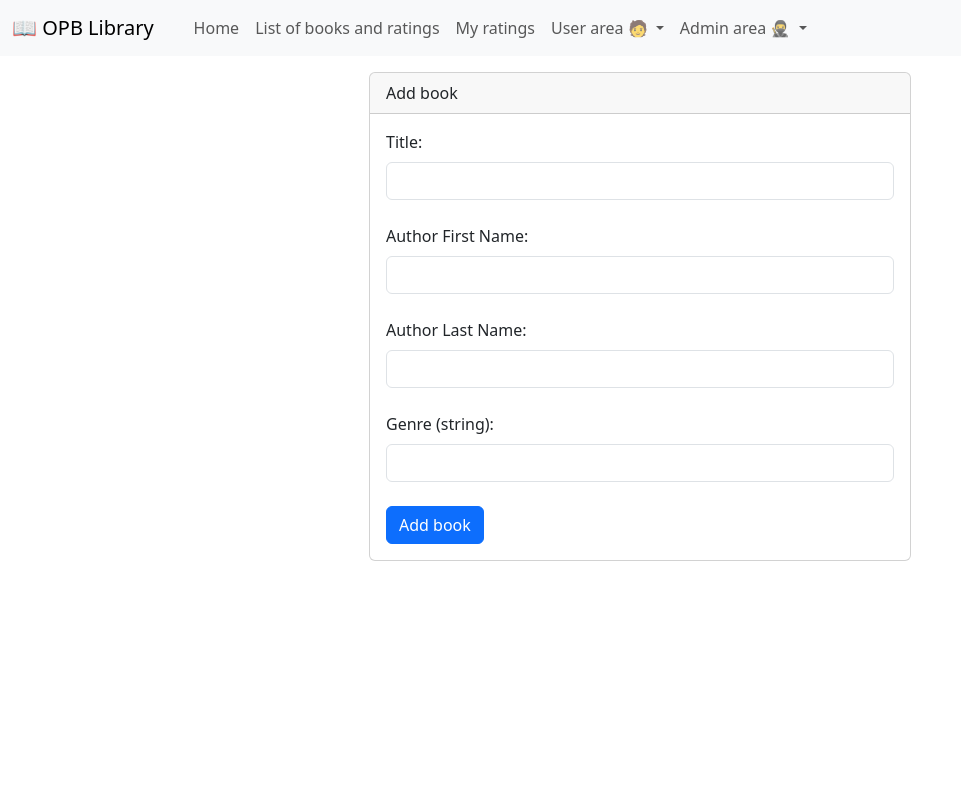
After one commit to Klara-U/OPB-Knjiznica, a Flask app: page /add_book in a window 1280 px wide. The commit adds this page. Shown: the top 801 px of the page, without its empty margins (0-961 px from the left). Run offline with Flask 2, Linux system fonts and the light colour scheme; some libraries are stand-ins or nearby versions.

Commit message:
Add files via upload

```diff
--- a/app.py
+++ b/app.py
@@ -1,16 +1,14 @@
 from flask import Flask, render_template, request, redirect, url_for, session, flash
 from flask_login import LoginManager, UserMixin, login_user, login_required, logout_user, current_user
-import sqlite3
 from werkzeug.security import generate_password_hash, check_password_hash
-import os
+import psycopg2, psycopg2.extensions, psycopg2.extras
 
 app = Flask(__name__)
 app.secret_key = 'secret_key'
-import psycopg2, psycopg2.extensions, psycopg2.extras
+
 psycopg2.extensions.register_type(psycopg2.extensions.UNICODE) # se znebimo problemov s sumniki
 conn = psycopg2.connect(database='opb2023_klarau', host='baza.fmf.uni-lj.si', user='klarau', password='4hoayx6s')
 conn.set_isolation_level(psycopg2.extensions.ISOLATION_LEVEL_AUTOCOMMIT) # onemogocimo transakcije
-
 
 # Initialize Flask-Login
 login_manager = LoginManager()
@@ -18,61 +16,52 @@ login_manager.init_app(app)
 
 # Initialize the database
 def initialize_database():
-
     cursor = conn.cursor()
     cursor.execute('''
         CREATE TABLE IF NOT EXISTS users (
-            id INTEGER PRIMARY KEY,
+            id SERIAL PRIMARY KEY,
             username TEXT UNIQUE,
             password TEXT,
             name TEXT,
             surname TEXT,
             is_admin INTEGER DEFAULT 0,
-            gender TEXT DEFAULT NULL,
-            age INTEGER DEFAULT NULL
-        )
+            gender TEXT,
+            age INTEGER
+        );
     ''')
     cursor.execute('''
         CREATE TABLE IF NOT EXISTS books (
-            id_book INTEGER PRIMARY KEY,
+            id_book SERIAL PRIMARY KEY,
             title TEXT,
             author_first_name TEXT,
             author_last_name TEXT,
             genre TEXT,
             status TEXT,
-            rating FLOAT DEFAULT 0.0,  -- Initial rating is 0.0
-            num_ratings INTEGER DEFAULT 0,  -- Initial number of ratings is 0
-            user_id INTEGER DEFAULT NULL,
-            FOREIGN KEY(user_id) REFERENCES users(id)
+            rating FLOAT DEFAULT 0.0,
+            num_ratings INTEGER DEFAULT 0,
+            user_id INTEGER REFERENCES users(id)
         );
     ''')
     cursor.execute('''
         CREATE TABLE IF NOT EXISTS user_ratings (
-            id INTEGER PRIMARY KEY,
-            user_id INTEGER,
-            book_id INTEGER,
-            rating INTEGER,
-            FOREIGN KEY(user_id) REFERENCES users(id),
-            FOREIGN KEY(book_id) REFERENCES books(id_book)
+            id SERIAL PRIMARY KEY,
+            user_id INTEGER REFERENCES users(id),
+            book_id INTEGER REFERENCES books(id_book),
+            rating INTEGER
         );
     ''')
-
     conn.commit()
-    ()
 
 initialize_database()
 
 
 @app.route('/')
 def index():
-
     cursor = conn.cursor()
     cursor.execute('SELECT b.title, b.num_ratings, b.rating  FROM books b ORDER BY rating DESC LIMIT 5')
     top_rated = cursor.fetchall()
     cursor.execute('SELECT b.title, b.num_ratings, b.rating FROM books b ORDER BY num_ratings DESC LIMIT 5')
     most_reviewed = cursor.fetchall()
-    ()
-
     return render_template('index.html', top_rated=top_rated, most_reviewed=most_reviewed)
 
 @app.route('/admin_register', methods=['GET', 'POST'])
@@ -117,13 +106,12 @@ def admin_login():
 
 
         cursor = conn.cursor()
-        cursor.execute('SELECT * FROM users WHERE username = %s', (username,))
+        cursor.execute('SELECT * FROM users WHERE username = %s', (username))
         user = cursor.fetchone()
-        ()
 
         if user and check_password_hash(user[2], password) and user[5] == 1:
             session['user'] = user
-            return redirect(url_for('admin_dashboard'))
+            return redirect(url_for('profile'))
         else:
             return "Invalid admin credentials."
 
@@ -141,11 +129,9 @@ def login():
         username = request.form['username']
         password = request.form['password']
 
-
         cursor = conn.cursor()
         cursor.execute('SELECT * FROM users WHERE username = %s', (username,))
         user = cursor.fetchone()
-        ()
 
         if user and check_password_hash(user[2], password):
             session['user'] = user
@@ -174,18 +160,34 @@ def register():
             hashed_password = generate_password_hash(password, method='sha256')
 
             # Insert user data into the database
-
             cursor = conn.cursor()
             cursor.execute('INSERT INTO users (username, password, name, surname) VALUES (%s, %s, %s, %s)',
                            (username, hashed_password, name, surname))
             conn.commit()
-            ()
 
             return redirect(url_for('login'))
         else:
             return "Passwords do not match."
 
     return render_template('register.html')
+
+@app.route('/add_book', methods=['GET', 'POST'])
+def add_book():
+    if 'user' in session and session['user'][5] == 1:  # Check if user is admin
+        if request.method == 'POST':
+            # Extract user input
+            title = request.form['title']
+            firstName = request.form['firstName']
+            lastName = request.form['lastName']
+            genre = request.form['genre']
+            cursor = conn.cursor()
+            cursor.execute('INSERT INTO books (title, author_first_name, author_last_name, genre, status) VALUES (%s, %s, %s, %s, %s)',
+                           (title, firstName, lastName, genre, 'free'))
+            conn.commit()
+            flash('Book added!')
+
+    return render_template('add_book.html')
+
 
 @app.route('/profile')
 def profile():
@@ -214,7 +216,6 @@ def view_users():
         cursor = conn.cursor()
         cursor.execute('SELECT id, username, name, surname, is_admin, gender, age FROM users')
         users = cursor.fetchall()
-        ()
 
         return render_template('user_list.html', users=users)
     else:
@@ -227,7 +228,6 @@ def view_books():
         cursor = conn.cursor()
         cursor.execute('SELECT books.*, users.username FROM books LEFT JOIN users ON books.user_id = users.id ORDER BY books.rating DESC;')
         books = cursor.fetchall()
-        ()
         return render_template('book_list.html', books=books)
     else:
         return redirect(url_for('login'))
@@ -247,16 +247,13 @@ def reserve_book(book_id):
             cursor.execute('UPDATE books SET status = %s WHERE id_book = %s', ('reserved', book_id))
             cursor.execute('UPDATE books SET user_id = %s WHERE id_book = %s', (user_id, book_id))
             conn.commit()
-            ()
             flash('Reservation successful!')
         elif status == 'reserved' and reserved_by == user_id:
             cursor.execute('UPDATE books SET status = %s WHERE id_book = %s', ('free', book_id))
             cursor.execute('UPDATE books SET user_id = %s WHERE id_book = %s', (None, book_id))
             conn.commit()
-            ()
             flash('Return successful!')
         else:
-            ()
             flash('Sorry! You did not reserve this book.')
 
         return redirect(url_for('view_books'))
@@ -282,7 +279,6 @@ def edit_profile():
             cursor = conn.cursor()
             cursor.execute('UPDATE users SET gender = %s, age = %s WHERE id = %s', (gender, age, session['user'][0]))
             conn.commit()
-            ()
 
             # Update the session data immediately
             session['user'] = (session['user'][0], session['user'][1], session['user'][2], session['user'][3], session['user'][4], session['user'][5], gender, age)
@@ -309,7 +305,6 @@ def change_password():
                     cursor = conn.cursor()
                     cursor.execute('UPDATE users SET password = %s WHERE id = %s', (hashed_password, session['user'][0]))
                     conn.commit()
-                    ()
                     return redirect(url_for('my_profile'))
                 else:
                     error_message = "New passwords do not match."
@@ -351,7 +346,6 @@ def rate_book(book_id):
                 flash('Rating accepted!')
 
             conn.commit()
-            ()
 
             # Calculate the new book rating based on all user ratings
             update_book_rating(book_id)
@@ -372,7 +366,6 @@ def update_book_rating(book_id):
     # Update the book's rating and number of ratings
     cursor.execute('UPDATE books SET rating = %s, num_ratings = (SELECT COUNT(*) FROM user_ratings WHERE book_id = %s) WHERE id_book = %s', (average_rating, book_id, book_id))
     conn.commit()
-    ()
 
 def get_book_details(book_id):
     # Retrieve book details, including the rating
@@ -380,7 +373,6 @@ def get_book_details(book_id):
     cursor = conn.cursor()
     cursor.execute('SELECT * FROM books WHERE id_book = %s', (book_id,))
     book = cursor.fetchone()
-    ()
     return book
 
 @app.route('/my_ratings')
@@ -389,7 +381,6 @@ def my_ratings():
         user_id = session['user'][0]
 
         # Retrieve the user's ratings from the database
-
         cursor = conn.cursor()
         cursor.execute('''
             SELECT b.id_book, b.title, b.author_first_name, b.author_last_name, b.genre, r.rating, b.rating, b.num_ratings
--- /dev/null
+++ b/templates/add_book.html
@@ -0,0 +1,35 @@
+{% extends "base.html" %}
+{% block title %}Add book{% endblock %}
+{% block content %}
+<div class="row align-items-center">
+    <div class="col-6 offset-3">
+        <div class="card">
+            <div class="card-header font-weight-bold">
+                Add book
+            </div>
+
+            <div class="card-body">
+                <form action="/add_book" method="post">
+                    <label class="form-label" for="title">Title:</label>
+                    <input class="form-control" type="text" id="title" name="title" required><br>
+
+                    <label class="form-label" for="firstName">Author First Name:</label>
+                    <input class="form-control" type="text" id="firstName" name="firstName" required><br>
+
+                    <label class="form-label" for="lastName">Author Last Name:</label>
+                    <input class="form-control" type="text" id="lastName" name="lastName" required><br>
+
+                    <label class="form-label" for="genre">Genre (string):</label>
+                    <input class="form-control" type="text" id="genre" name="genre" required><br>
+
+                    <input class="btn btn-primary" type="submit" value="Add book">
+                </form>
+            </div>
+
+            {% if error_message %}
+                <p class="error">{{ error_message }}</p>
+            {% endif %}
+        </div>
+    </div>
+</div>
+{% endblock %}
--- a/templates/profile.html
+++ b/templates/profile.html
@@ -22,6 +22,9 @@
                 <div class="container mb-2">
                     <a href="/view_users" class="btn btn-secondary btn-block">View User List</a>
                 </div>
+                <div class="container mb-2">
+                    <a href="/add_book" class="btn btn-secondary btn-block">Add book</a>
+                </div>
                 {% endif %}
                 <div class="container mb-2">
                     <a href="/" class="btn btn-secondary btn-block">Login/Registration Page</a>
```
